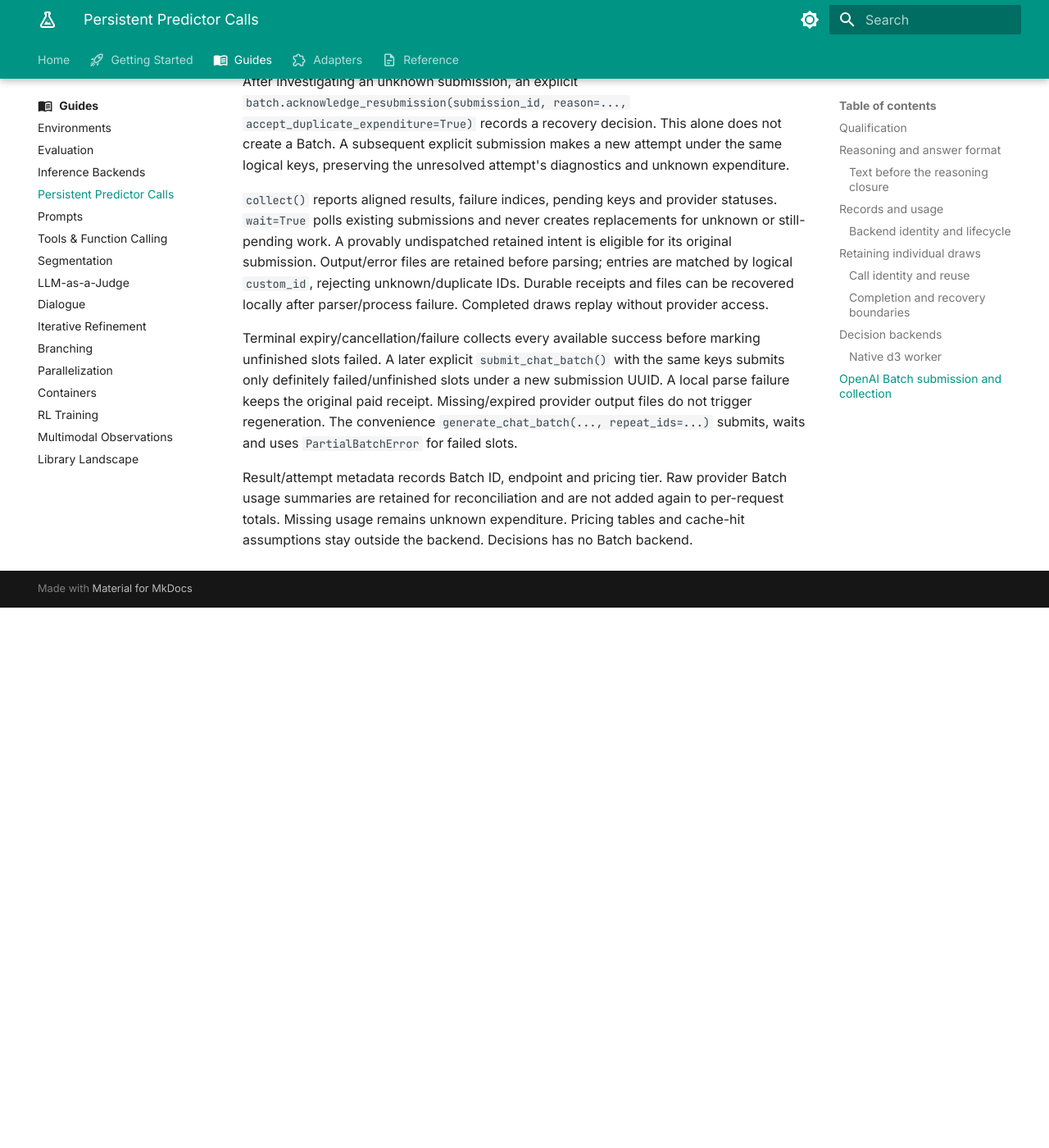
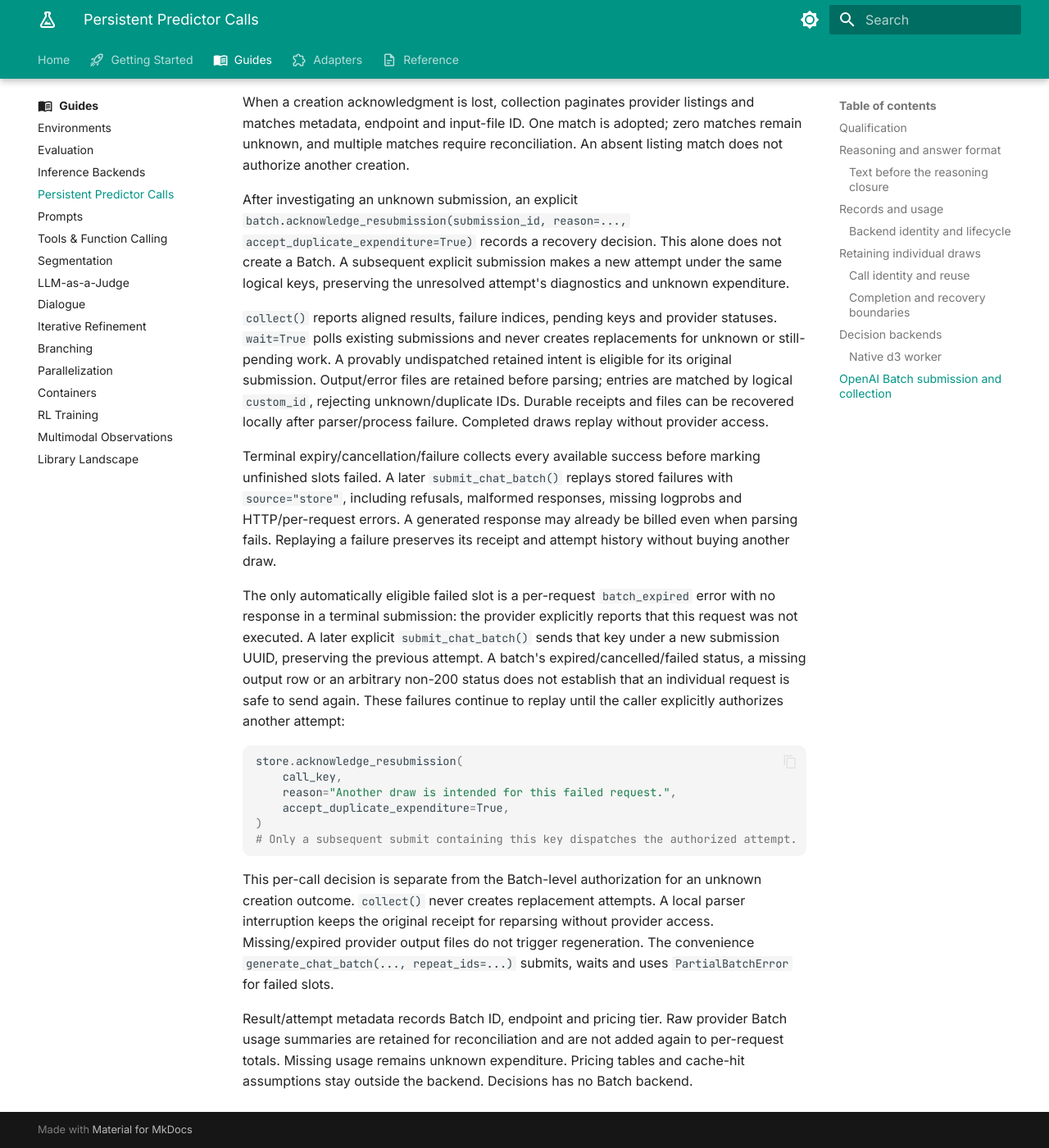
Before and after one commit to serhez/llenvs, an MkDocs documentation site: the page built from docs/guides/predictor-calls.md, in a window 1280 px wide and 1400 px high, scrolled down 10529 px. Shown: the whole window at 82% size. Built offline with MkDocs 1.6.1 and Material for MkDocs 9.7.7, drawn with Linux system fonts in a browser that asks for light colours; before the commit the page ends 11270 px from its top, so only the background shows below that; some of the changed text lies outside the part shown.

Commit message:
fix(batch): prevent implicit retries of stored response failures

````diff
--- a/docs/guides/predictor-calls.md
+++ b/docs/guides/predictor-calls.md
@@ -452,6 +452,13 @@ submission UUID. It saves the upload ID before creation, includes the run/UUID/
 digest in provider metadata, and saves the returned Batch ID immediately. Pending
 or unknown submissions are not enqueued again.
 
+Saving a handle is optional when the requests can be reconstructed. Reopen the
+same durable store and call `submit_chat_batch()` with the same requests,
+parameters and explicit repeat IDs to rebuild a handle. Request order and file
+windows may change: existing keys reuse their submissions or stored outcomes,
+and only eligible new attempts are uploaded. Preserve the run descriptor and
+store across restarts.
+
 When a creation acknowledgment is lost, collection paginates provider listings
 and matches metadata, endpoint and input-file ID. One match is adopted; zero
 matches remain unknown, and multiple matches require reconciliation. An absent
@@ -473,11 +480,35 @@ IDs. Durable receipts and files can be recovered locally after parser/process
 failure. Completed draws replay without provider access.
 
 Terminal expiry/cancellation/failure collects every available success before
-marking unfinished slots failed. A later explicit `submit_chat_batch()` with the
-same keys submits only definitely failed/unfinished slots under a new submission
-UUID. A local parse failure keeps the original paid receipt. Missing/expired
-provider output files do not trigger regeneration. The convenience
-`generate_chat_batch(..., repeat_ids=...)` submits, waits and uses
+marking unfinished slots failed. A later `submit_chat_batch()` replays stored
+failures with `source="store"`, including refusals, malformed responses, missing
+logprobs and HTTP/per-request errors. A generated response may already be billed
+even when parsing fails. Replaying a failure preserves its receipt and attempt
+history without buying another draw.
+
+The only automatically eligible failed slot is a per-request `batch_expired`
+error with no response in a terminal submission: the provider explicitly reports
+that this request was not executed. A later explicit `submit_chat_batch()` sends
+that key under a new submission UUID, preserving the previous attempt. A batch's
+expired/cancelled/failed status, a missing output row or an arbitrary non-200
+status does not establish that an individual request is safe to send again.
+These failures continue to replay until the caller explicitly authorizes another
+attempt:
+
+```python
+store.acknowledge_resubmission(
+    call_key,
+    reason="Another draw is intended for this failed request.",
+    accept_duplicate_expenditure=True,
+)
+# Only a subsequent submit containing this key dispatches the authorized attempt.
+```
+
+This per-call decision is separate from the Batch-level authorization for an
+unknown creation outcome. `collect()` never creates replacement attempts. A local
+parser interruption keeps the original receipt for reparsing without provider
+access. Missing/expired provider output files do not trigger regeneration. The
+convenience `generate_chat_batch(..., repeat_ids=...)` submits, waits and uses
 `PartialBatchError` for failed slots.
 
 Result/attempt metadata records Batch ID, endpoint and pricing tier. Raw provider
````
Also changed, not shown: 2 other files.
